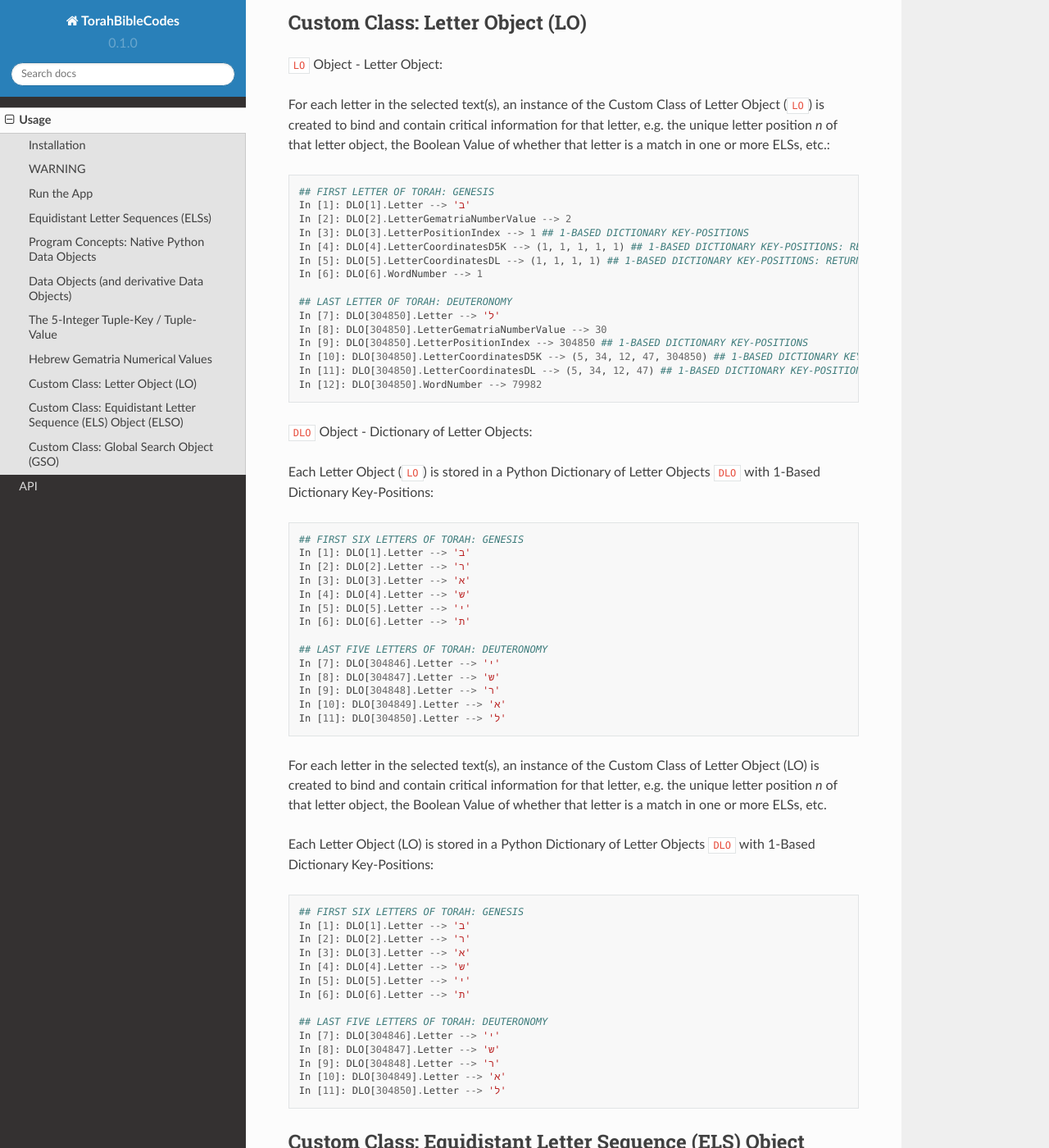
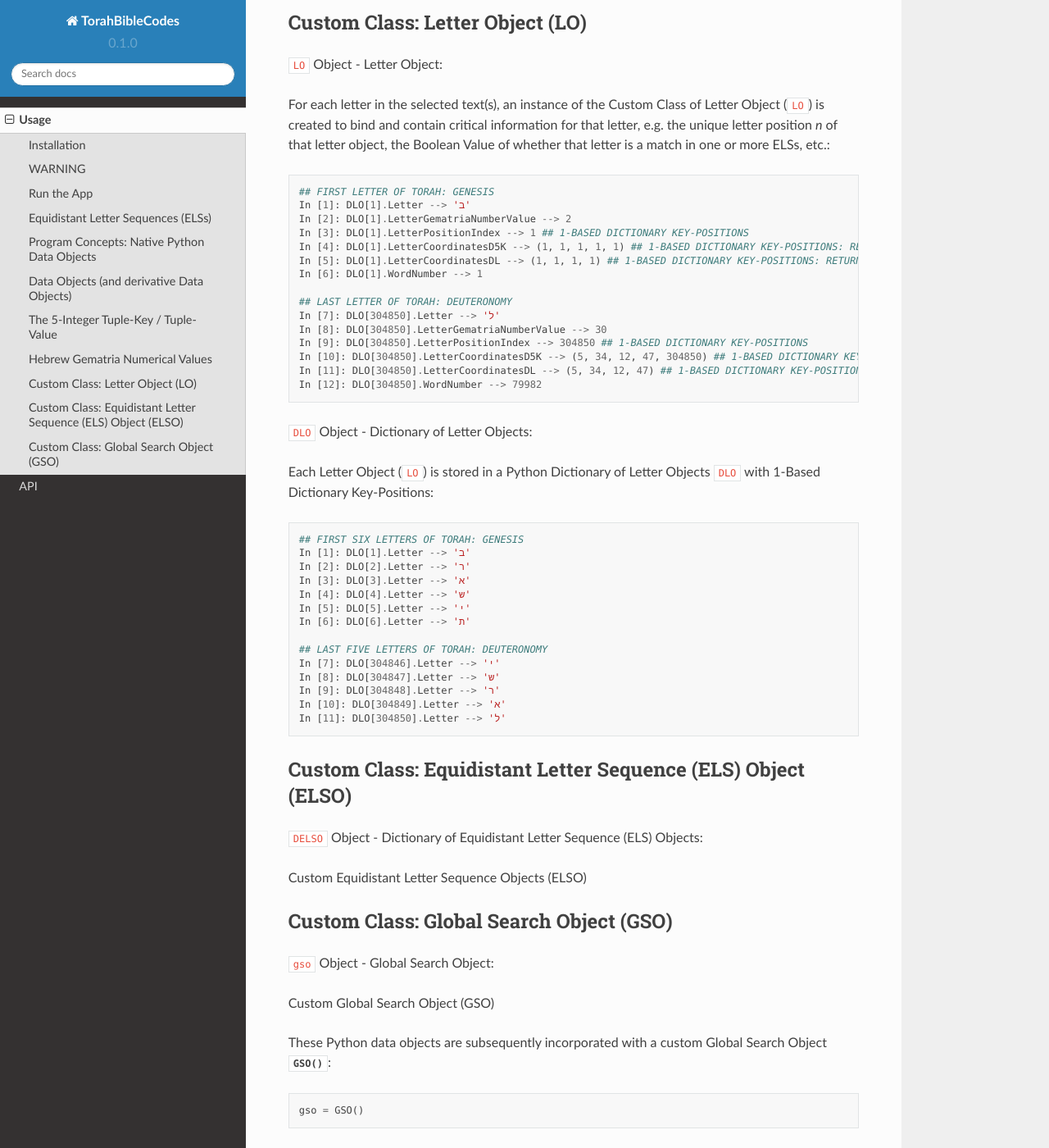
Before and after one commit to TorahBibleCodes/TorahBibleCodes_Sphinx, a Sphinx documentation site: the page built from docs/source/usage.rst, in a window 1280 px wide and 1400 px high, scrolled down 10178 px. Shown: the whole window at 82% size. Built offline with Sphinx 7.4.7 and the Read the Docs theme 2.0.0, drawn with Linux system fonts in a browser that asks for light colours.

Commit message:
Update usage.rst

```diff
--- a/docs/source/usage.rst
+++ b/docs/source/usage.rst
@@ -460,11 +460,11 @@
 
    ## FIRST LETTER OF TORAH: GENESIS
    In [1]: DLO[1].Letter --> 'ב'
-   In [2]: DLO[2].LetterGematriaNumberValue --> 2
-   In [3]: DLO[3].LetterPositionIndex --> 1 ## 1-BASED DICTIONARY KEY-POSITIONS
-   In [4]: DLO[4].LetterCoordinatesD5K --> (1, 1, 1, 1, 1) ## 1-BASED DICTIONARY KEY-POSITIONS: RETURNS ## 5-DIGIT-TUPLE-BASED DICTIONARY VALUE OF (BOOK#, CHAPTER#, VERSE#, LETTER#INVERSE, LETTER#INTEXT)
-   In [5]: DLO[5].LetterCoordinatesDL --> (1, 1, 1, 1) ## 1-BASED DICTIONARY KEY-POSITIONS: RETURNS ## 4-DIGIT-TUPLE-BASED DICTIONARY VALUE OF (BOOK#, CHAPTER#, VERSE#, LETTER#INVERSE)
-   In [6]: DLO[6].WordNumber --> 1
+   In [2]: DLO[1].LetterGematriaNumberValue --> 2
+   In [3]: DLO[1].LetterPositionIndex --> 1 ## 1-BASED DICTIONARY KEY-POSITIONS
+   In [4]: DLO[1].LetterCoordinatesD5K --> (1, 1, 1, 1, 1) ## 1-BASED DICTIONARY KEY-POSITIONS: RETURNS ## 5-DIGIT-TUPLE-BASED DICTIONARY VALUE OF (BOOK#, CHAPTER#, VERSE#, LETTER#INVERSE, LETTER#INTEXT)
+   In [5]: DLO[1].LetterCoordinatesDL --> (1, 1, 1, 1) ## 1-BASED DICTIONARY KEY-POSITIONS: RETURNS ## 4-DIGIT-TUPLE-BASED DICTIONARY VALUE OF (BOOK#, CHAPTER#, VERSE#, LETTER#INVERSE)
+   In [6]: DLO[1].WordNumber --> 1
 
    ## LAST LETTER OF TORAH: DEUTERONOMY
    In [7]: DLO[304850].Letter --> 'ל'
@@ -495,25 +495,6 @@
 
 
 
-For each letter in the selected text(s), an instance of the Custom Class of Letter Object (LO) is created to bind and contain critical information for that letter, e.g. the unique letter position *n* of that letter object, the Boolean Value of whether that letter is a match in one or more ELSs, etc.
-
-Each Letter Object (LO) is stored in a Python Dictionary of Letter Objects ``DLO`` with 1-Based Dictionary Key-Positions::
-
-   ## FIRST SIX LETTERS OF TORAH: GENESIS
-   In [1]: DLO[1].Letter --> 'ב'
-   In [2]: DLO[2].Letter --> 'ר'
-   In [3]: DLO[3].Letter --> 'א'
-   In [4]: DLO[4].Letter --> 'ש'
-   In [5]: DLO[5].Letter --> 'י'
-   In [6]: DLO[6].Letter --> 'ת'
-
-   ## LAST FIVE LETTERS OF TORAH: DEUTERONOMY
-   In [7]: DLO[304846].Letter --> 'י'
-   In [8]: DLO[304847].Letter --> 'ש'
-   In [9]: DLO[304848].Letter --> 'ר'
-   In [10]: DLO[304849].Letter --> 'א'
-   In [11]: DLO[304850].Letter --> 'ל'
-
 Custom Class: Equidistant Letter Sequence (ELS) Object (ELSO)
 ----------------
 
```
